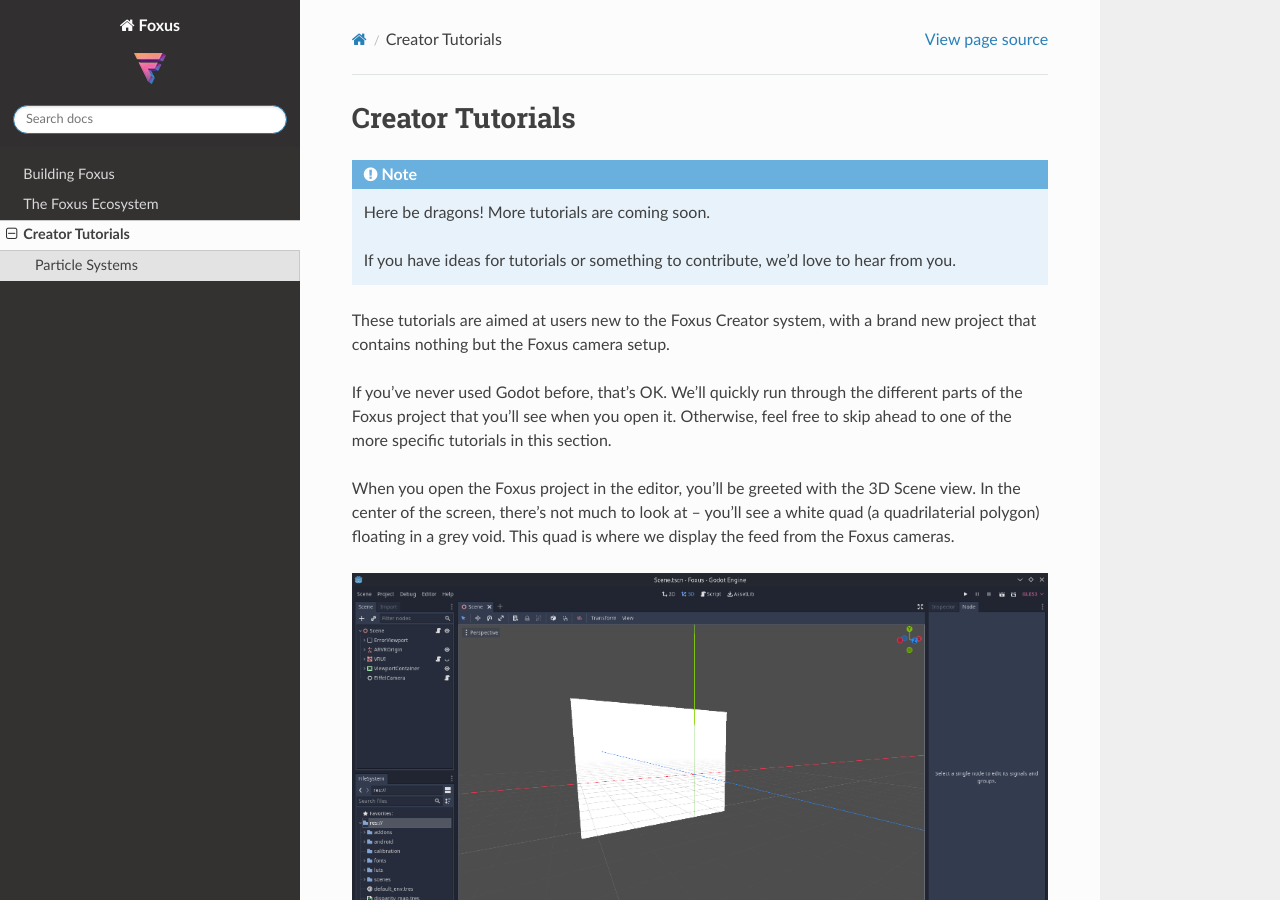
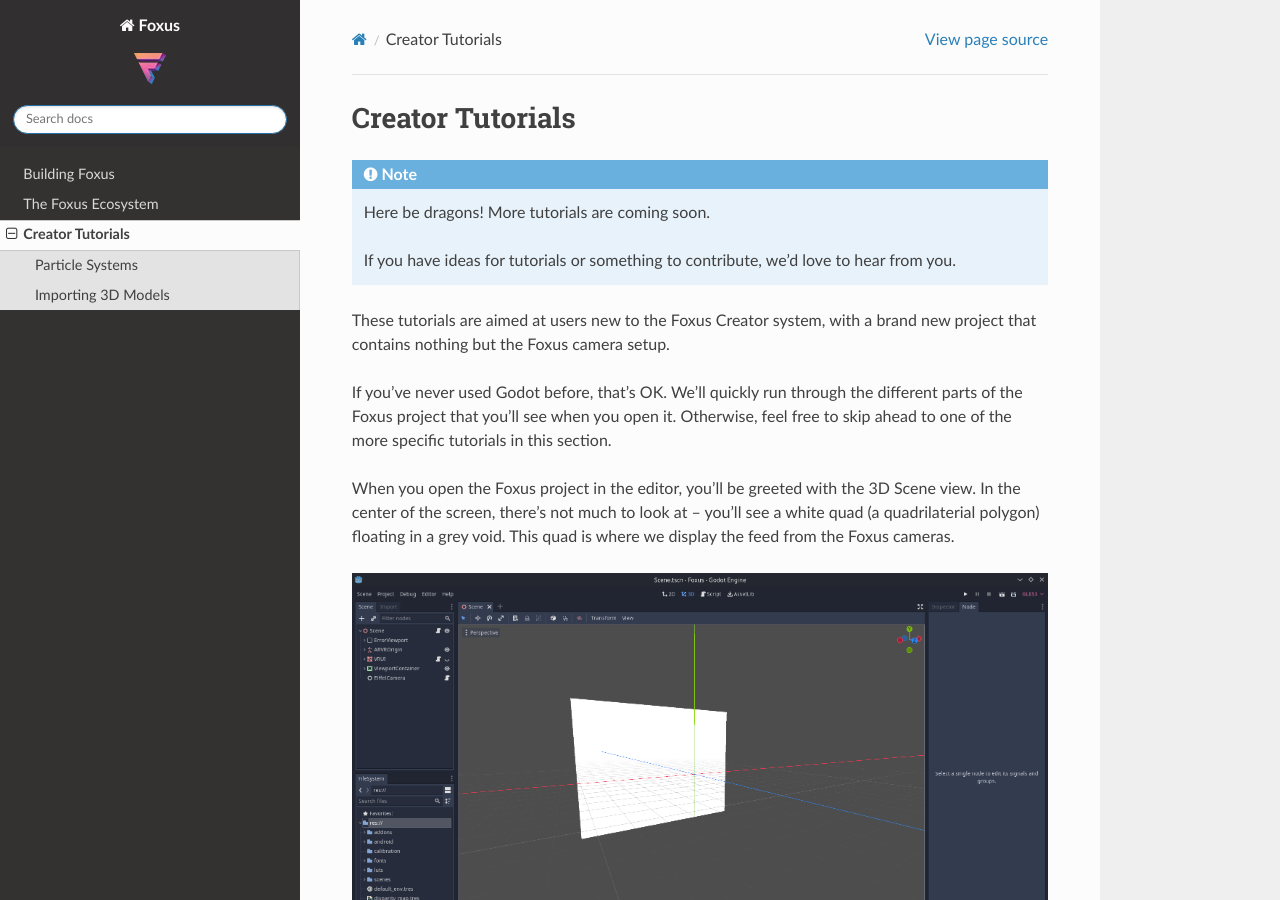
Before and after one commit to teamfoxus/foxus-docs, a Sphinx documentation site: the page built from docs/source/creator_tutorials.rst, in a window 1280 px wide and 900 px high. Built offline with Sphinx 7.4.7 and the Read the Docs theme 2.0.0, drawn with Linux system fonts in a browser that asks for light colours.

Commit message:
add 3d model tutorial link

```diff
--- a/docs/source/creator_tutorials.rst
+++ b/docs/source/creator_tutorials.rst
@@ -35,4 +35,5 @@
 
 .. toctree::
    tutorials_particles
+   tutorials_3d_models
    :hidden:
```
